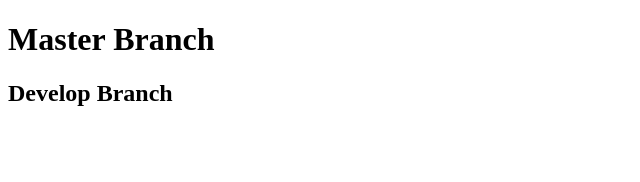
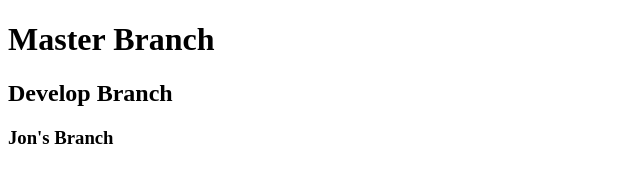
Before and after one commit to joshuawright89/24_Hour_Project, a plain HTML site: page Index.html in a window 1280 px wide. Shown: the whole page, without its empty margins (0-640 px from the left). Drawn offline with Linux system fonts and the light colour scheme.

Commit message:
jons branch

```diff
--- a/Index.html
+++ b/Index.html
@@ -12,5 +12,7 @@
 
     <h2>Develop Branch</h2>
 
+    <h3>Jon's Branch</h3>
+
 </body>
 </html>
```
